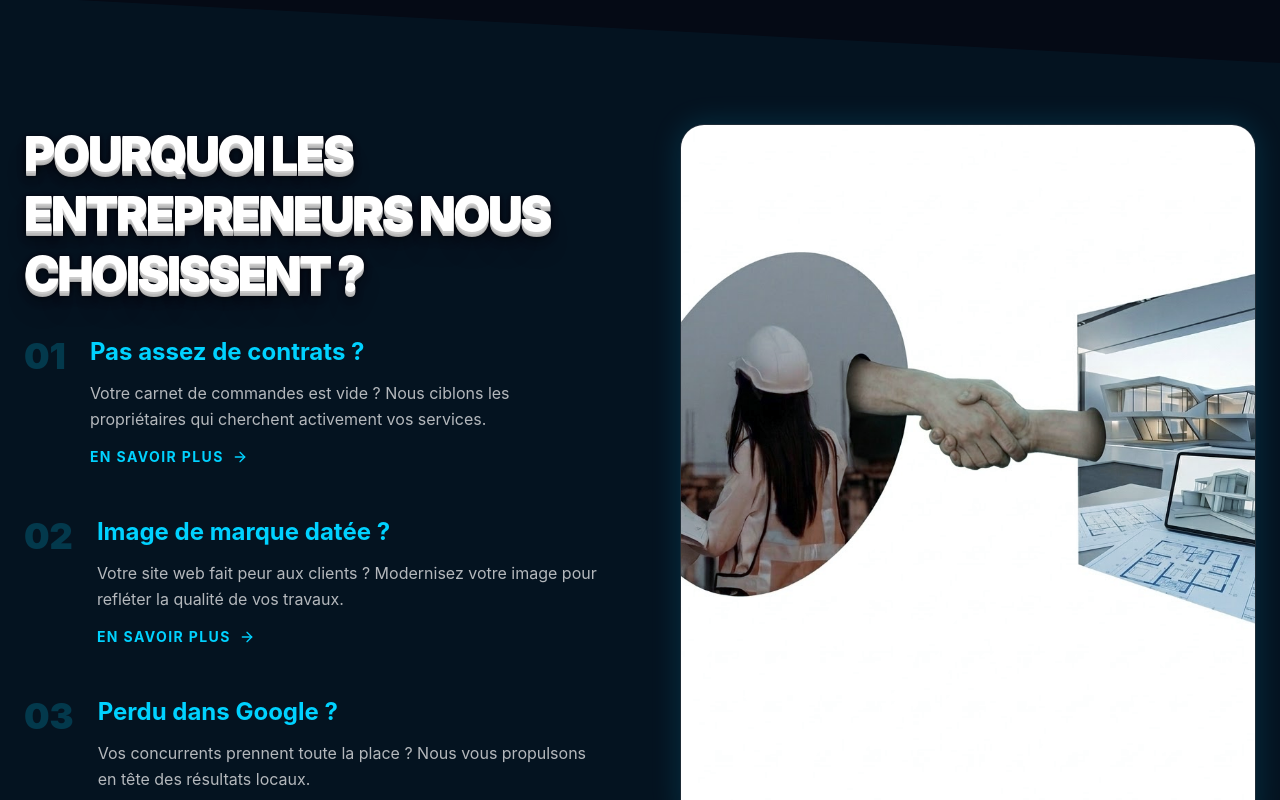
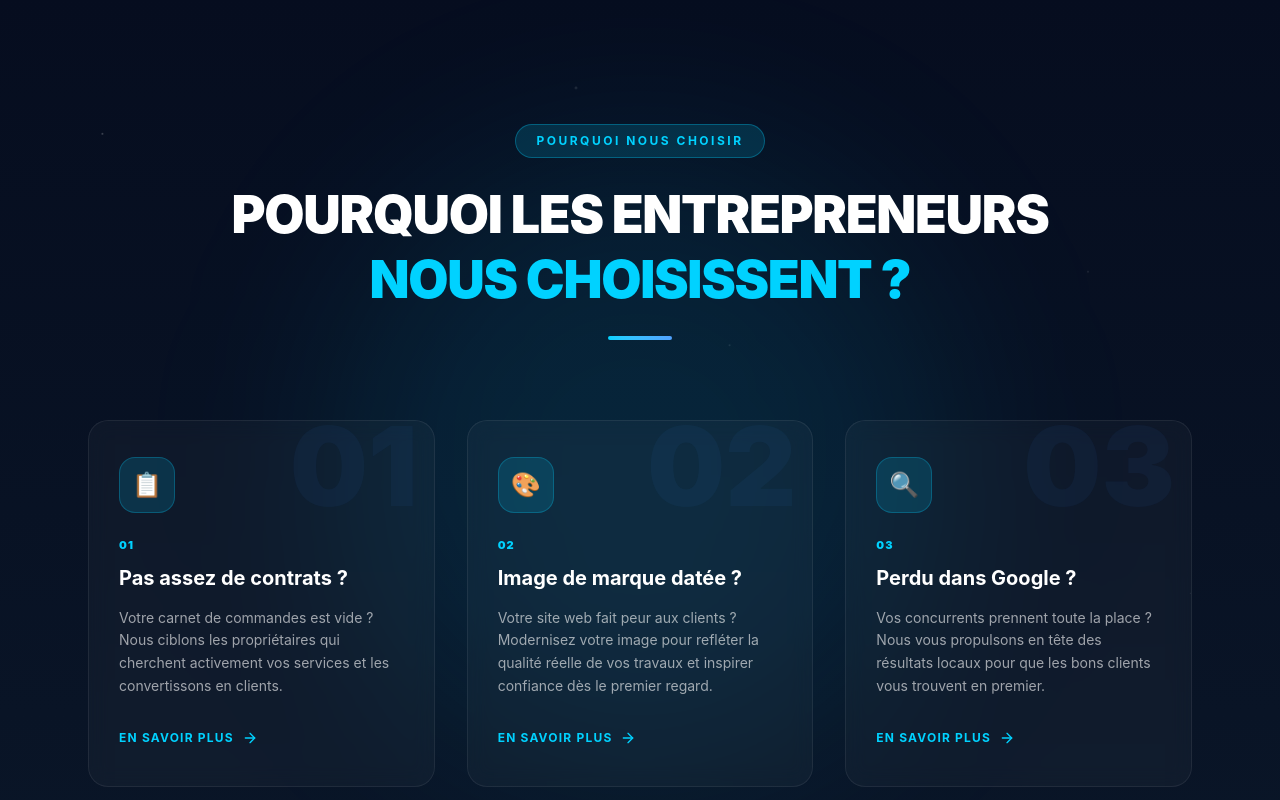
Before and after one commit to williamsauriol/propulsite2.1, a React (Vite) app: page / in a window 1280 px wide. Shown: the part 2000-2800 px from the top of the page. Built offline with nearby package versions, Linux system fonts and the light colour scheme.

Commit message:
feat: replace pain points section with new 3-card grid

```diff
--- a/src/pages/Home.tsx
+++ b/src/pages/Home.tsx
@@ -83,39 +83,136 @@ export default function Home() {
         </div>
       </section>
 
-      {/* Pain Points Section */}
-      <section className="py-32 px-6 relative overflow-hidden">
-        <div className="absolute inset-0 bg-accent-blue/5 skew-y-3 transform origin-left" />
-        <div className="container mx-auto relative">
-          <div className="grid lg:grid-cols-2 gap-20 items-center">
-            <div>
-              <h2 className="text-5xl font-black mb-8 leading-tight text-3d">POURQUOI LES ENTREPRENEURS NOUS CHOISISSENT ?</h2>
-              <div className="space-y-12">
-                {painPoints.map((p, i) => (
-                  <div key={i} className="flex gap-6 group">
-                    <div className="text-4xl font-black text-accent-blue/20">0{i + 1}</div>
-                    <div>
-                      <h3 className="text-2xl font-bold mb-3 text-accent-blue">{p.title}</h3>
-                      <p className="text-white/70 leading-relaxed mb-3">{p.desc}</p>
-                      <Link to="/blog" className="inline-flex items-center gap-2 text-sm font-bold text-accent-blue uppercase tracking-widest hover:text-white transition-colors">
-                        En savoir plus <ArrowRight className="w-4 h-4 transition-transform group-hover:translate-x-1" />
-                      </Link>
-                    </div>
-                  </div>
-                ))}
+      {/* Pain Points Section - New Design */}
+      <section className="py-32 relative overflow-hidden bg-gradient-to-b from-[#060d1f] to-[#0a1628]">
+        {/* Background Stars / Dots */}
+        <div className="absolute inset-0 z-0 pointer-events-none opacity-60" style={{
+          backgroundImage: `
+            radial-gradient(1.5px 1.5px at 8%  15%, rgba(255,255,255,0.45) 0%, transparent 100%),
+            radial-gradient(1px   1px   at 22% 72%, rgba(255,255,255,0.3)  0%, transparent 100%),
+            radial-gradient(2px   2px   at 45% 10%, rgba(255,255,255,0.25) 0%, transparent 100%),
+            radial-gradient(1px   1px   at 68% 88%, rgba(255,255,255,0.35) 0%, transparent 100%),
+            radial-gradient(1.5px 1.5px at 85% 30%, rgba(255,255,255,0.2)  0%, transparent 100%),
+            radial-gradient(1px   1px   at 93% 65%, rgba(255,255,255,0.3)  0%, transparent 100%),
+            radial-gradient(1px   1px   at 33% 50%, rgba(255,255,255,0.15) 0%, transparent 100%),
+            radial-gradient(1.5px 1.5px at 57% 38%, rgba(255,255,255,0.2)  0%, transparent 100%)
+          `
+        }} />
+
+        {/* Glow Orb */}
+        <div className="absolute top-1/2 left-1/2 -translate-x-1/2 -translate-y-1/2 w-[600px] h-[600px] rounded-full bg-accent-blue/10 blur-[100px] pointer-events-none z-0" />
+
+        <div className="container mx-auto relative z-10 px-6 max-w-6xl">
+          {/* Header */}
+          <div className="text-center mb-20">
+            <div className="inline-block bg-accent-blue/15 border border-accent-blue/30 text-accent-blue text-xs font-bold tracking-[2.5px] uppercase px-5 py-2 rounded-full mb-6">
+              Pourquoi nous choisir
+            </div>
+            <h2 className="text-4xl md:text-5xl lg:text-[52px] font-black leading-tight text-white uppercase tracking-tight mb-6">
+              Pourquoi les entrepreneurs<br />
+              <span className="text-accent-blue">nous choisissent ?</span>
+            </h2>
+            <div className="w-16 h-1 bg-gradient-to-r from-accent-blue to-blue-400 rounded-full mx-auto" />
+          </div>
+
+          {/* Cards Grid */}
+          <style>{`
+            .pain-card {
+              position: relative;
+              background: rgba(255,255,255,0.03);
+              border: 1px solid rgba(255,255,255,0.07);
+              border-radius: 20px;
+              padding: 36px 30px 40px;
+              backdrop-filter: blur(10px);
+              transition: all 0.35s ease;
+              overflow: hidden;
+              cursor: default;
+              display: flex;
+              flex-direction: column;
+              height: 100%;
+            }
+            .pain-card::before {
+              content: attr(data-num);
+              position: absolute;
+              top: -10px;
+              right: 16px;
+              font-size: 110px;
+              font-weight: 900;
+              color: rgba(59, 130, 246, 0.06);
+              line-height: 1;
+              pointer-events: none;
+              transition: color 0.35s ease;
+            }
+            .pain-card:hover {
+              transform: translateY(-10px);
+              background: rgba(37, 99, 235, 0.08);
+              border-color: rgba(59, 130, 246, 0.4);
+              box-shadow: 0 20px 60px rgba(37, 99, 235, 0.15), 0 0 0 1px rgba(59,130,246,0.2) inset;
+            }
+            .pain-card:hover::before { color: rgba(59, 130, 246, 0.12); }
+            .card-bottom-line {
+              position: absolute;
+              bottom: 0;
+              left: 0;
+              width: 0%;
+              height: 3px;
+              background: linear-gradient(90deg, #3b82f6, #60a5fa);
+              border-radius: 0 0 0 20px;
+              transition: width 0.4s ease;
+            }
+            .pain-card:hover .card-bottom-line { width: 100%; }
+          `}</style>
+
+          <div className="grid md:grid-cols-2 lg:grid-cols-3 gap-8">
+            {/* Card 1 */}
+            <div className="pain-card group" data-num="01">
+              <div className="card-bottom-line" />
+              <div className="w-14 h-14 rounded-2xl bg-accent-blue/15 border border-accent-blue/25 flex items-center justify-center text-2xl mb-6 transition-all duration-300 group-hover:bg-accent-blue/25 group-hover:scale-110">
+                📋
               </div>
+              <div className="text-[11px] font-black text-accent-blue tracking-widest uppercase mb-3">01</div>
+              <h3 className="text-xl font-bold text-white mb-4 leading-tight">Pas assez de contrats ?</h3>
+              <p className="text-white/60 text-sm leading-relaxed mb-8 flex-grow">
+                Votre carnet de commandes est vide ? Nous ciblons les propriétaires qui cherchent activement vos services et les convertissons en clients.
+              </p>
+              <Link to="/blog" className="inline-flex items-center gap-2 text-xs font-bold text-accent-blue uppercase tracking-widest transition-all hover:text-blue-400 hover:gap-3 mt-auto">
+                En savoir plus <ArrowRight className="w-4 h-4" />
+              </Link>
             </div>
-            <div className="relative h-full min-h-[400px]">
-              <div className="absolute inset-0 rounded-3xl border border-white/10 overflow-hidden shadow-[0_0_30px_rgba(0,210,255,0.15)] group">
-                <div className="absolute inset-0 bg-accent-blue/10 mix-blend-overlay z-10 opacity-50 transition-opacity duration-300 group-hover:opacity-0" />
-                <img
-                  src="/images/unnamed.jpg"
-                  alt="Propulsite équipe en action"
-                  className="w-full h-full object-cover transform transition-transform duration-700 group-hover:scale-105"
-                />
+
+            {/* Card 2 */}
+            <div className="pain-card group" data-num="02">
+              <div className="card-bottom-line" />
+              <div className="w-14 h-14 rounded-2xl bg-accent-blue/15 border border-accent-blue/25 flex items-center justify-center text-2xl mb-6 transition-all duration-300 group-hover:bg-accent-blue/25 group-hover:scale-110">
+                🎨
               </div>
+              <div className="text-[11px] font-black text-accent-blue tracking-widest uppercase mb-3">02</div>
+              <h3 className="text-xl font-bold text-white mb-4 leading-tight">Image de marque datée ?</h3>
+              <p className="text-white/60 text-sm leading-relaxed mb-8 flex-grow">
+                Votre site web fait peur aux clients ? Modernisez votre image pour refléter la qualité réelle de vos travaux et inspirer confiance dès le premier regard.
+              </p>
+              <Link to="/blog" className="inline-flex items-center gap-2 text-xs font-bold text-accent-blue uppercase tracking-widest transition-all hover:text-blue-400 hover:gap-3 mt-auto">
+                En savoir plus <ArrowRight className="w-4 h-4" />
+              </Link>
+            </div>
+
+            {/* Card 3 */}
+            <div className="pain-card group" data-num="03">
+              <div className="card-bottom-line" />
+              <div className="w-14 h-14 rounded-2xl bg-accent-blue/15 border border-accent-blue/25 flex items-center justify-center text-2xl mb-6 transition-all duration-300 group-hover:bg-accent-blue/25 group-hover:scale-110">
+                🔍
+              </div>
+              <div className="text-[11px] font-black text-accent-blue tracking-widest uppercase mb-3">03</div>
+              <h3 className="text-xl font-bold text-white mb-4 leading-tight">Perdu dans Google ?</h3>
+              <p className="text-white/60 text-sm leading-relaxed mb-8 flex-grow">
+                Vos concurrents prennent toute la place ? Nous vous propulsons en tête des résultats locaux pour que les bons clients vous trouvent en premier.
+              </p>
+              <Link to="/blog" className="inline-flex items-center gap-2 text-xs font-bold text-accent-blue uppercase tracking-widest transition-all hover:text-blue-400 hover:gap-3 mt-auto">
+                En savoir plus <ArrowRight className="w-4 h-4" />
+              </Link>
             </div>
           </div>
+
         </div>
       </section>
 
```
